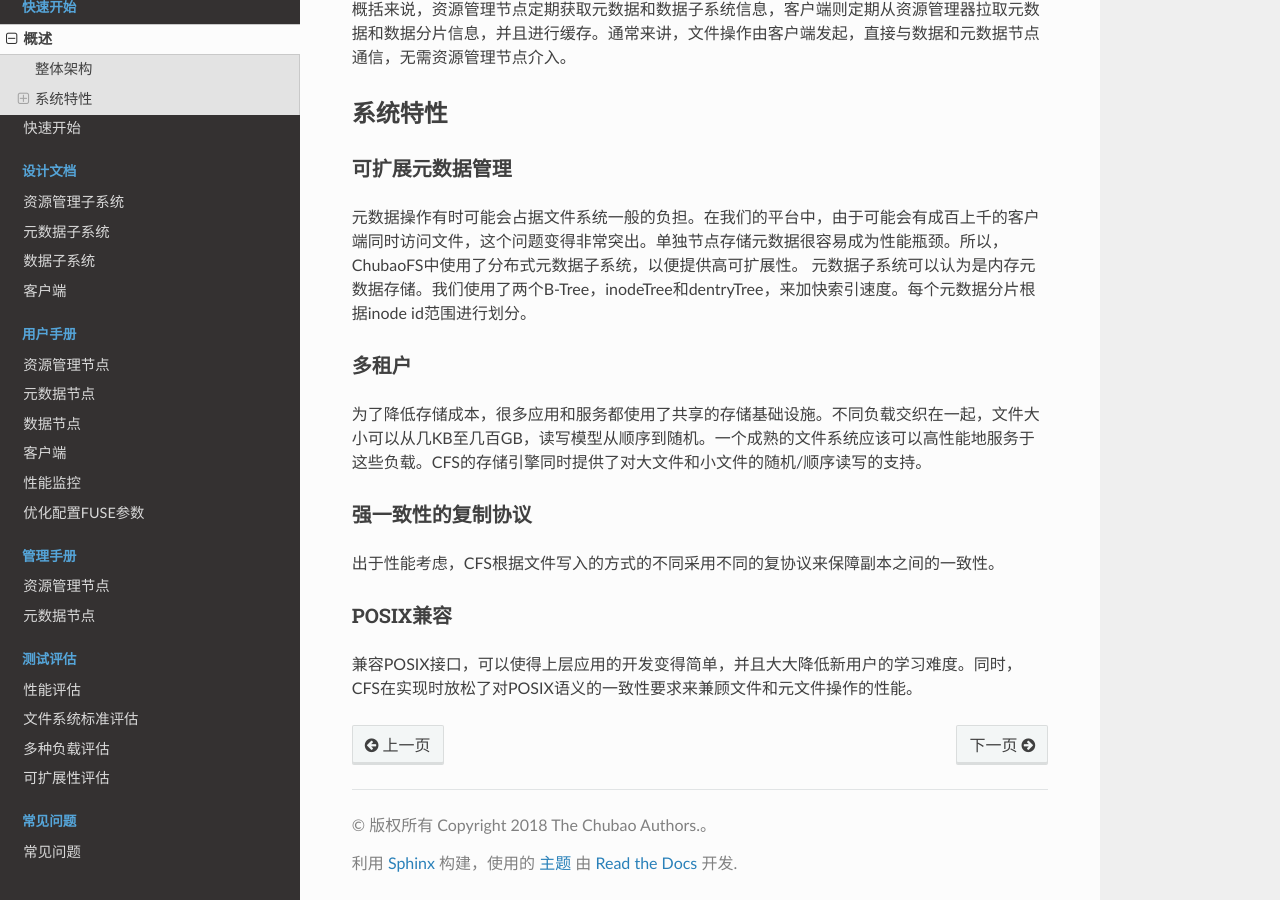
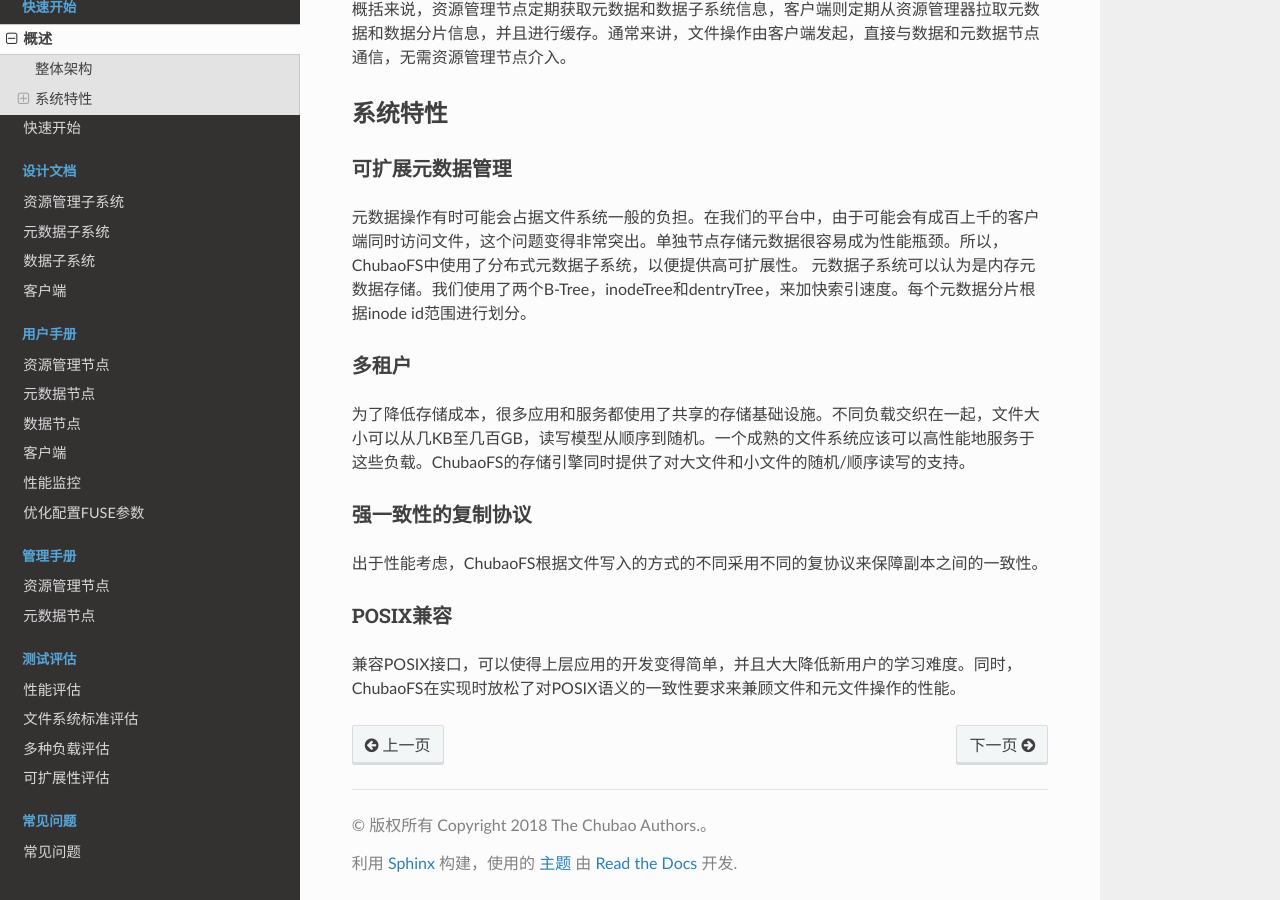
Before and after one commit to cubefs/docs-zh, a Sphinx documentation site: the page built from docs/source/overview.rst, in a window 1280 px wide and 900 px high, scrolled down 949 px. Built offline with Sphinx 7.4.7 and the Read the Docs theme 2.0.0, drawn with Linux system fonts in a browser that asks for light colours.

Commit message:
update README.md

```diff
--- a/docs/source/overview.rst
+++ b/docs/source/overview.rst
@@ -38,16 +38,16 @@ ChubaoFS由 *元数据子系统* ，*数据子系统* 和 *资源管理节点*
 多租户
 ^^^^^^^^^^^^^^^^^^^^
 
-为了降低存储成本，很多应用和服务都使用了共享的存储基础设施。不同负载交织在一起，文件大小可以从几KB至几百GB，读写模型从顺序到随机。一个成熟的文件系统应该可以高性能地服务于这些负载。CFS的存储引擎同时提供了对大文件和小文件的随机/顺序读写的支持。
+为了降低存储成本，很多应用和服务都使用了共享的存储基础设施。不同负载交织在一起，文件大小可以从几KB至几百GB，读写模型从顺序到随机。一个成熟的文件系统应该可以高性能地服务于这些负载。ChubaoFS的存储引擎同时提供了对大文件和小文件的随机/顺序读写的支持。
 
 
 强一致性的复制协议
 ^^^^^^^^^^^^^^^^^^
 
-出于性能考虑，CFS根据文件写入的方式的不同采用不同的复协议来保障副本之间的一致性。
+出于性能考虑，ChubaoFS根据文件写入的方式的不同采用不同的复协议来保障副本之间的一致性。
 
 
 POSIX兼容
 ^^^^^^^^^^^^^^^^
 
-兼容POSIX接口，可以使得上层应用的开发变得简单，并且大大降低新用户的学习难度。同时，CFS在实现时放松了对POSIX语义的一致性要求来兼顾文件和元文件操作的性能。
+兼容POSIX接口，可以使得上层应用的开发变得简单，并且大大降低新用户的学习难度。同时，ChubaoFS在实现时放松了对POSIX语义的一致性要求来兼顾文件和元文件操作的性能。
```
Also changed, not shown: README.md (+1 -1 lines).
